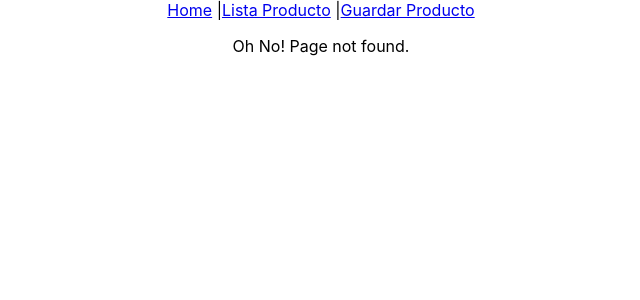
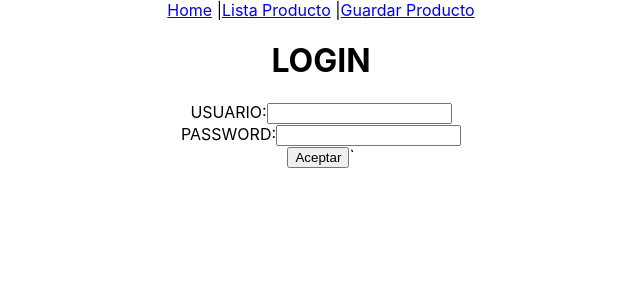
Before and after one commit to RockFercho/client-store, a React (Create React App) app: page /login in a window 1280 px wide. Before the commit this address had no page. Shown: the top 300 px of the page, without its empty margins (319-959 px from the left). Built offline with nearby package versions, Linux system fonts and the light colour scheme.

Commit message:
dia35 completar funcionalidad del editar producto/ implementacion del componenete login, con su formulario y la coexxcion al backend + implementacion de la conexion

```diff
--- a/src/components/EditarProducto/index.js
+++ b/src/components/EditarProducto/index.js
@@ -1,6 +1,6 @@
 
 import React, { useEffect, useState} from 'react';
-import { useLocation } from 'react-router-dom';
+import { useLocation , useNavigate } from 'react-router-dom';
 import axios from 'axios';
 
 import TextField from '@mui/material/TextField';
@@ -15,20 +15,23 @@ function useQuery() {
 }
 
 
-export default function GetProduct(producto) {
+export default function GetProduct() {
 
-  const [nombre, setNombre] =  useState(producto.nombre || '');
-  const [precio, setPrecio] =  useState(producto.precio || 0);
+  const [nombre, setNombre] =  useState('');
+  const [precio, setPrecio] =  useState(0);
+  const [id, setId] =  useState(0);
   const [vencimiento, setVencimiento] =  useState(null);
 
+  let navigate = useNavigate();
   const query = useQuery();
 
-  const getProductById = (id) => {
-    axios.get(URL_SERVER + URL_SERVER_PRODUCTO + `/${id}`).then((res) => {
+  const getProductById = (idL) => {
+    axios.get(URL_SERVER + URL_SERVER_PRODUCTO + `/${idL}`).then((res) => {
       const prod = res.data.body[0];
       setNombre(prod.nombre);
       setPrecio(prod.precio);
       setVencimiento(prod.vencimiento);
+      setId(prod.id);
       console.log('get product ..', res.data.body)
     });
   }
@@ -38,29 +41,27 @@ export default function GetProduct(producto) {
     console.log('******** product');
     console.log(id);
     getProductById(id);
-    // setNombre(producto.nombre);
-    // setPrecio(producto.precio);
-    // setVencimiento(producto.vencimiento);
-  },[]);
+  }, []);
 
   const handleSubmit = (e) => {
-    // axios
-    //   .put(URL_SERVER + URL_SERVER_PRODUCTO,
-    //     {
-    //       nombre,
-    //       precio: parseInt(precio),
-    //       vencimiento
-    //     })
-    //   .then( (res) => {
-    //     setNombre('');
-    //     setPrecio(0);
-    //     setVencimiento(null);
-    //     alert("Se guardo exitosamente");
-    //   })
-    //   .catch(err => {
-    //     alert("Error al guardar");
-    //     console.log('errr', err);
-    //   })
+    axios
+      .put(URL_SERVER + URL_SERVER_PRODUCTO + `/${id}`,
+        {
+          nombre,
+          precio: parseInt(precio),
+          vencimiento
+        })
+      .then( (res) => {
+        setNombre('');
+        setPrecio(0);
+        setVencimiento(null);
+        alert("Se actualizo exitosamente");
+        navigate('/listaproducto');
+      })
+      .catch(err => {
+        alert("Error al Actualizar");
+        console.log('errr', err);
+      })
       e.preventDefault();
   }
 
--- /dev/null
+++ b/src/components/Login/index.js
@@ -0,0 +1,66 @@
+import React, { useState}  from 'react';
+import { useNavigate } from 'react-router-dom';
+import axios from 'axios';
+
+import { URL_SERVER, URL_SERVER_LOGIN } from '../../global';
+
+export default function Login() {
+
+  const [usuario, setUsuario] =  useState('');
+  const [password, setPassword] =  useState('');
+
+  const navigate = useNavigate();
+
+  const handleSubmit = (e) => {
+    axios
+      .post(URL_SERVER + URL_SERVER_LOGIN,
+        {
+          codigo: usuario,
+          password
+        })
+      .then( (res) => {
+        setUsuario('');
+        setPassword('');
+        console.log('respons login', res);
+        navigate('/');
+
+        alert("Siiip");
+      })
+      .catch(err => {
+        alert("Error de credenciales");
+        console.log('errr', err);
+      })
+      e.preventDefault();
+  }
+
+  return(
+    <div>
+      <div>
+        <h1> LOGIN </h1>
+      </div>
+      <div>
+        <form onSubmit={e => {handleSubmit(e)}}>
+          <div>
+            <label>
+              USUARIO:
+              <input type="text"
+                    value={usuario}
+                    onChange={e => setUsuario(e.target.value)}
+              />
+            </label>
+          </div>
+          <div>
+            <label>
+              PASSWORD:
+              <input type="password"
+                    value={password}
+                    onChange={e => setPassword(e.target.value)}
+              />
+            </label>
+          </div>
+          <input type="submit" value="Aceptar" />`
+        </form>
+      </div>
+    </div>
+  );
+}
--- a/src/components/MyRoute/index.js
+++ b/src/components/MyRoute/index.js
@@ -8,8 +8,9 @@ import Nav from "../Nav";
 import Home from "../Home";
 import NotFound from '../NotFound';
 import GetProduct from '../GetProduct';
-import GuardarProducto from '../GuardarProducto'
-import EditarProducto from '../EditarProducto'
+import GuardarProducto from '../GuardarProducto';
+import EditarProducto from '../EditarProducto';
+import Login from '../Login'
 
 function MyRoute() {
   return (
@@ -18,6 +19,7 @@ function MyRoute() {
         <Nav />
 
         <Routes>
+          <Route path="/login" exact element={<Login/>} />
           <Route path="/" exact element={<Home/>} />
           <Route path="/listaproducto" element={<GetProduct/>} />
           <Route path="/guardarproducto" element={<GuardarProducto/>} />
--- a/src/global/index.js
+++ b/src/global/index.js
@@ -2,9 +2,11 @@
 const URL_SERVER = 'http://localhost:8082/api';
 const URL_SERVER_PRODUCTO = '/producto';
 const URL_SERVER_USUARIO = '/usuario';
+const URL_SERVER_LOGIN = '/login';
 
 module.exports = {
   URL_SERVER,
   URL_SERVER_PRODUCTO,
-  URL_SERVER_USUARIO
+  URL_SERVER_USUARIO,
+  URL_SERVER_LOGIN
 };
```
